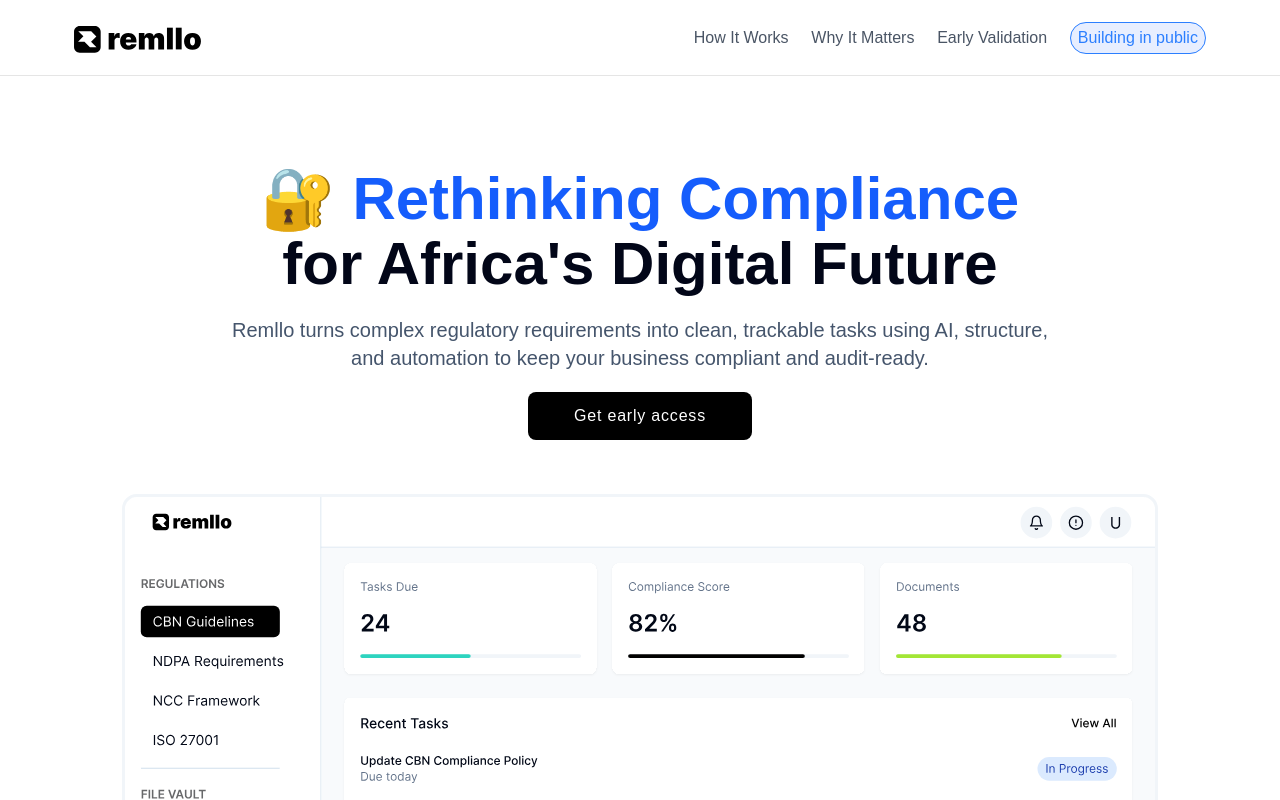
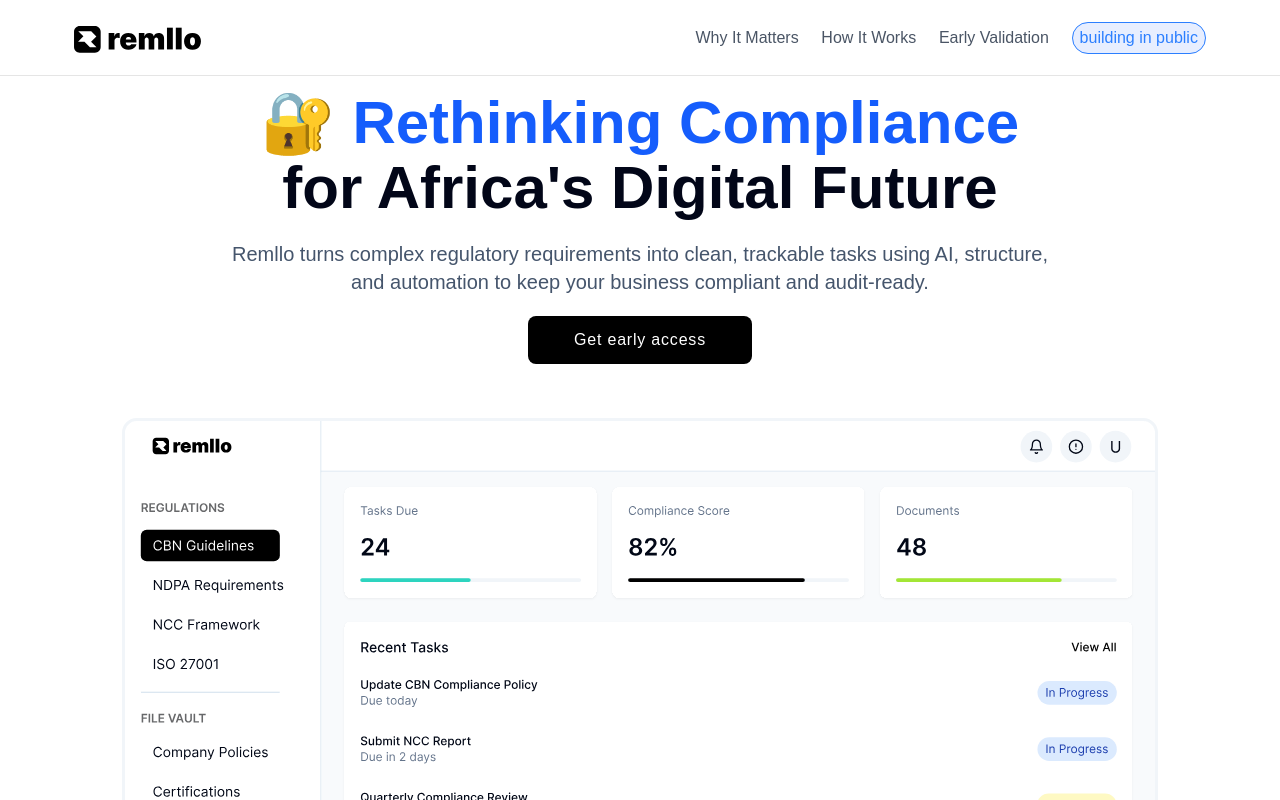
Before and after one commit to Smallz97/remllo-landing-page-staging, a Next.js app: page / in a window 1280 px wide. Shown: the top 800 px of the page. Built offline with nearby package versions, Linux system fonts and the light colour scheme.

Commit message:
implemented scroll navigation for navlinks

```diff
--- a/src/app/utilities/library/data.ts
+++ b/src/app/utilities/library/data.ts
@@ -1,4 +1,10 @@
 import { StackedBoxes, AfricanMap, FileIcon, UploadIcon, CheckIcon } from "@/app/utilities/library/Icons";
+
+const navLinks = [
+  { label: "Why It Matters", href: "#why-it-matters" },
+  { label: "How It Works", href: "#how-it-works" },
+  { label: "Early Validation", href: "#what-we-are-doing" },
+];
 
 const productUses = [
   {
@@ -84,4 +90,4 @@ const expertInsights = [
   },
 ];
 
-export { productUses, workflowSteps, complianceChallenges, expertInsights };
+export { navLinks, productUses, workflowSteps, complianceChallenges, expertInsights };
--- a/src/app/utilities/ui/components/navbar/Navbar.tsx
+++ b/src/app/utilities/ui/components/navbar/Navbar.tsx
@@ -1,19 +1,28 @@
+import Link from "next/link";
+import { navLinks } from "@/app/utilities/library/data"
 import { RemlloLogo, HamburgerIcon } from "@/app/utilities/library/Icons"
 
 export default function Navbar() {
+
     return (
-        <nav className="px-[1.63rem] py-[1.35rem] md:px-[4.63rem] items-center justify-between flex border-b border-neutral-200">
-            <div className="w-30 lg:w-32 h-6">
-                <RemlloLogo />
-            </div>
-            <div className="w-4 h-6 lg:hidden"><HamburgerIcon /></div>
-            <div className="hidden lg:flex items-center gap-[1.42rem]">
-                <div className="text-gray-600 text-base font-medium leading-tight">How It Works</div>
-                <div className="text-gray-600 text-base font-medium leading-tight">Why It Matters</div>
-                <div className="text-gray-600 text-base font-medium leading-tight">Early Validation</div>
-                <div className="bg-blue-600/10 rounded-full outline outline-1 outline-offset-[-1px] outline-blue-500 p-2">
-                    <div className="text-blue-500 text-base font-medium leading-none">Building in public</div>
-                </div>
+        <nav
+            className="px-[1.63rem] py-[1.35rem] md:px-[4.63rem] items-center justify-between flex border-b border-neutral-200 fixed bg-white w-full z-20 min-h-16"
+        >
+            <Link href="#hero" className="w-30 lg:w-32 h-6 block"><RemlloLogo /></Link>
+            <div className="w-4 h-6 md:hidden"><HamburgerIcon /></div>
+            <div className="hidden md:flex items-center gap-[1.42rem]">
+                {navLinks.map(({ label, href }) => {
+                    return (
+                        <Link
+                            key={href}
+                            href={href}
+                            className={`text-base font-medium text-gray-600 leading-tight`}
+                        >
+                            {label}
+                        </Link>
+                    );
+                })}
+                <div className="text-blue-500 bg-blue-600/10 outline outline-1 outline-offset-[-1px] outline-blue-500 rounded-full p-2 leading-none">building in public</div>
             </div>
         </nav>
     )
--- a/src/app/utilities/ui/page-sections/get-on-board-section/GetOnBoardSection.tsx
+++ b/src/app/utilities/ui/page-sections/get-on-board-section/GetOnBoardSection.tsx
@@ -1,8 +1,8 @@
 export default function GetOnBoardSection() {
     return (
         <section
-            id="get-on-board-section"
-            className="rounded-[9.67px] lg:rounded-2xl shadow-[0px_0px_3.627511739730835px_0.6045852899551392px_rgba(238,238,238,1.00)] bg-slate-950 pt-[2.46rem] lg:pt-24 pb-[4.19rem] lg:pt-24 px-[1.13rem] flex flex-col gap-8 lg:gap-10 relative"
+            id="get-on-board"
+            className="rounded-[9.67px] lg:rounded-2xl shadow-[0px_0px_3.627511739730835px_0.6045852899551392px_rgba(238,238,238,1.00)] bg-slate-950 pt-[2.46rem] lg:pt-24 pb-[4.19rem] lg:pt-24 px-[1.13rem] flex flex-col gap-8 lg:gap-10 relative scroll-mt-24"
         >
             <div
                 className="absolute inset-0 z-0 opacity-30 pointer-events-none"
--- a/src/app/utilities/ui/page-sections/hero-section/HeroSection.tsx
+++ b/src/app/utilities/ui/page-sections/hero-section/HeroSection.tsx
@@ -5,7 +5,7 @@ import DashboardDesktop from "../../../../../../public/Dashboard-dekstop.svg"
 
 export default function HeroSection() {
     return (
-        <section id="hero-section" className="flex flex-col gap-[3.38rem] text-center items-center">
+        <section id="hero" className="flex flex-col gap-[3.38rem] text-center items-center scroll-mt-48">
             <div id="page-title" className="flex flex-col gap-6 md:gap-5 items-center">
                 <div
                     id="page-heading"
@@ -21,7 +21,7 @@ export default function HeroSection() {
                     Remllo turns complex regulatory requirements into clean, trackable tasks using AI, structure, and automation to keep your business compliant and audit-ready.
                 </div>
                 <Button
-                    href={`#get-on-board-section`}
+                    href={`#get-on-board`}
                     className={`text-xs md:text-base font-bold md:font-medium tracking-wider bg-black text-white rounded-lg md:leading-normal`}
                 >
                     Get early access
--- a/src/app/utilities/ui/page-sections/how-it-works-section/HowItWorksSection.tsx
+++ b/src/app/utilities/ui/page-sections/how-it-works-section/HowItWorksSection.tsx
@@ -1,10 +1,10 @@
+import WorkflowCard from "@/app/utilities/ui/components/cards/WorkflowCards";
 import { complianceChallenges, workflowSteps } from "@/app/utilities/library/data";
-import WorkflowCard from "@/app/utilities/ui/components/cards/WorkflowCards";
 import ComplianceChallengesInfoCard from "@/app/utilities/ui/components/cards/ComplianceChallengesInfoCard";
 
 export default function HowItWorksSection() {
     return (
-        <section id="how-it-works-section" className="flex flex-col gap-[3.38rem]">
+        <section id="how-it-works" className="flex flex-col gap-[3.38rem] scroll-mt-24">
             <div id="title-workflow-wrapper" className="flex flex-col gap-8">
                 <div
                     id="section-title-and-description"
--- a/src/app/utilities/ui/page-sections/product-use-section/ProductUseSection.tsx
+++ b/src/app/utilities/ui/page-sections/product-use-section/ProductUseSection.tsx
@@ -3,7 +3,7 @@ import ProductUseCard from "@/app/utilities/ui/components/cards/ProductUseCard";
 
 export default function ProductUseSection() {
     return (
-        <div id="buffer-section" className="flex flex-col gap-[3.38rem] md:gap-[2.12rem] md:flex-row">
+        <div id="why-it-matters" className="flex flex-col gap-[3.38rem] md:gap-[2.12rem] md:flex-row scroll-mt-24">
             {productUses.map(({ className, illustration, heading, text }, index) => (
                 <ProductUseCard
                     key={index}
--- a/src/app/utilities/ui/page-sections/what-we-are-doing-section/WhatWeAreDoingSection.tsx
+++ b/src/app/utilities/ui/page-sections/what-we-are-doing-section/WhatWeAreDoingSection.tsx
@@ -3,7 +3,7 @@ import ExpertInsightCard from "@/app/utilities/ui/components/cards/ExpertInsight
 
 export default function WhatWeAreDoingSection() {
     return (
-        <section id="what-we-are-doing-section" className="flex flex-col gap-[1.93rem] items-center">
+        <section id="what-we-are-doing" className="flex flex-col gap-[1.93rem] items-center scroll-mt-24">
             <div id="section-title-and-description" className="flex flex-col gap-4 items-center text-center">
                 <div
                     id="section-title"
```
